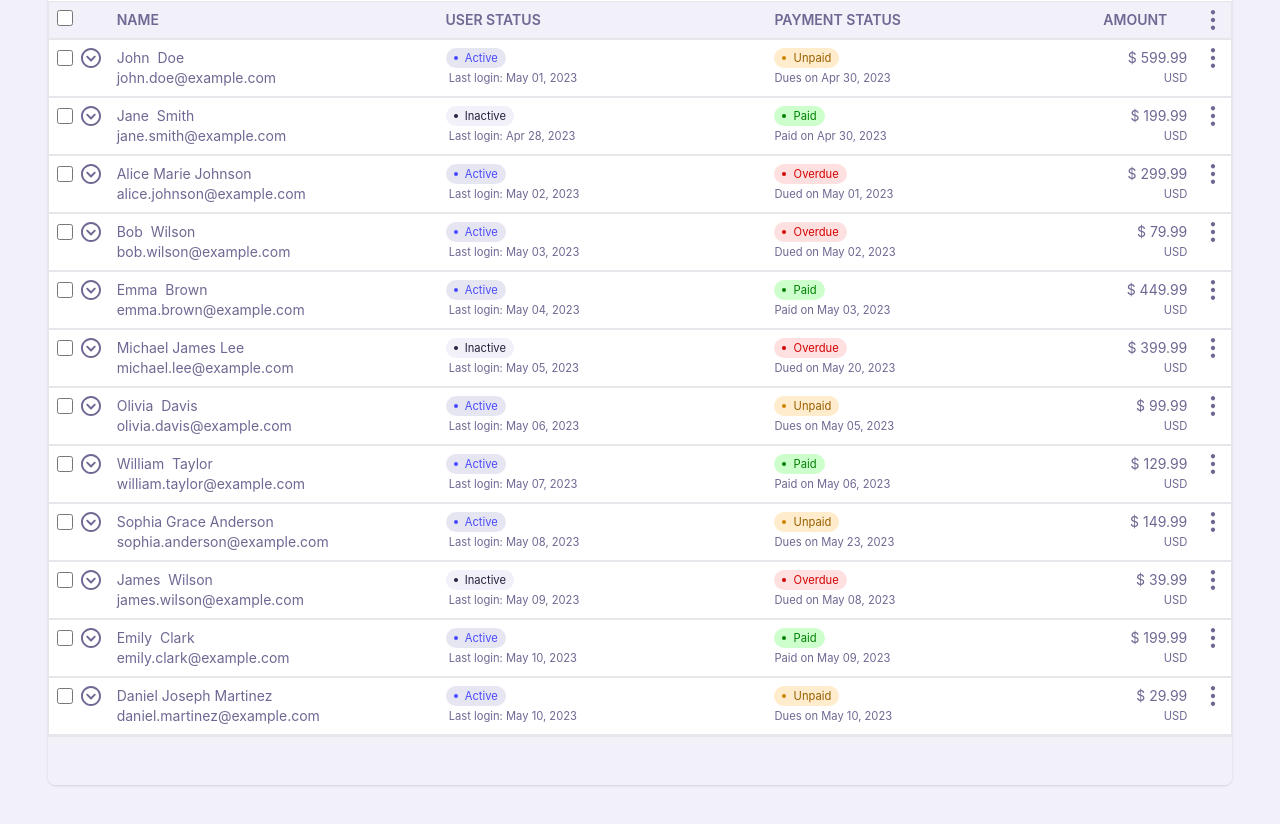
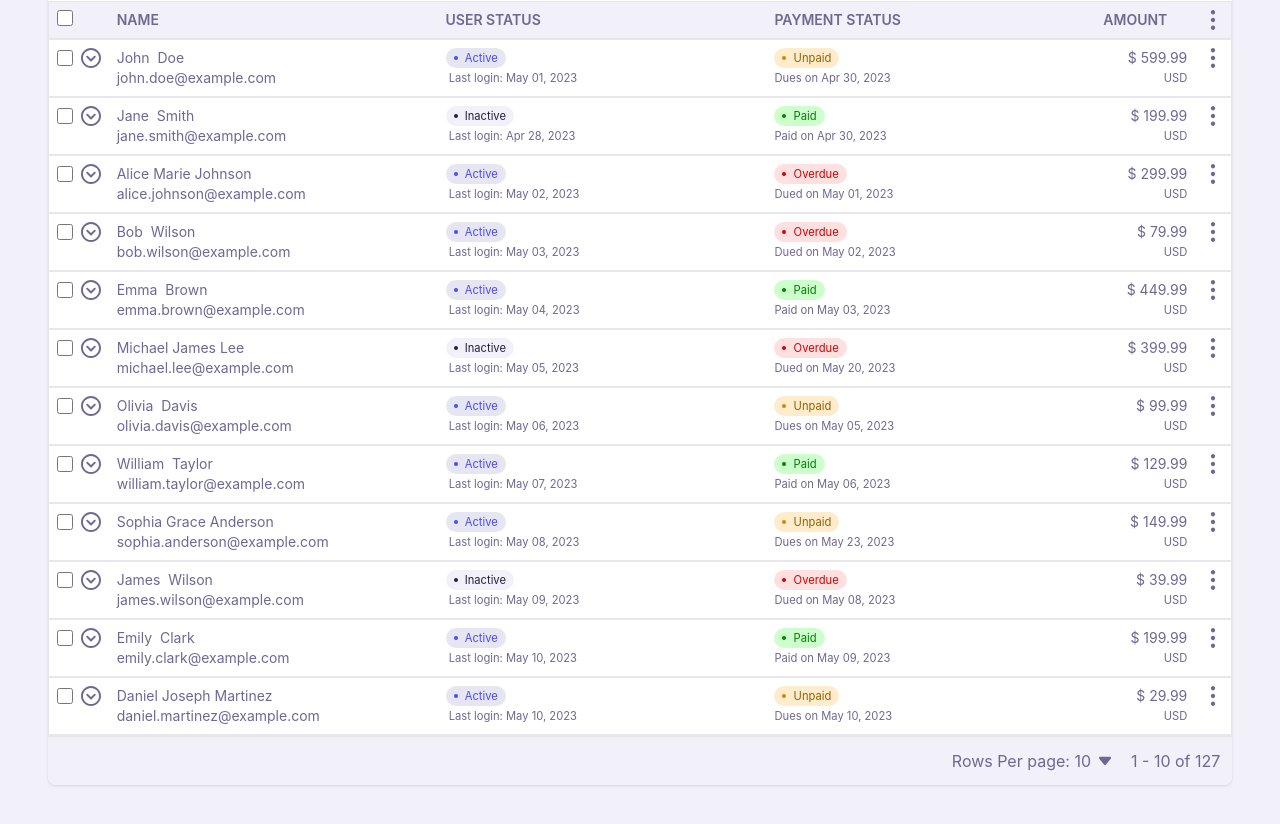
Before and after one commit to ccanokwuru/chisom-scelloo-test, a Vue app: page / in a window 1280 px wide. Shown: the part 196-1020 px from the top of the page. Built offline with nearby package versions, Linux system fonts and the light colour scheme.

Commit message:
fixed all ui

```diff
--- a/src/App.vue
+++ b/src/App.vue
@@ -40,10 +40,11 @@ const filter = computed(() => useUserDataStore().filter)
 const selected_users = ref<User['userId'][]>([])
 const all_users_selected = ref(false)
 
-const changeTab = (t?: UserInventory['paymentStatus'] | 'all') => {
-  active_tab.value = t
+const changeTab = (t?: string) => {
+  const f = t as UserInventory['paymentStatus'] | 'all' | undefined
+  active_tab.value = f
   router.push({ ...route.value, query: { ...route.value.query, tab: t } })
-  filterUsers(t)
+  filterUsers(f)
   reset()
 }
 const changepage = (p?: string | number) => {
@@ -171,7 +172,9 @@ watch(search, (current, old) => {
           class="hover:bg-neutral"
         />
       </div>
-      <Pagination class="bg-neutral py-3" :total_pages="20" />
+      <div class="p-3 bg-neutral">
+        <Pagination :totalIitems="127" />
+      </div>
     </main>
     <footer></footer>
   </div>
--- a/src/components/Pagination.vue
+++ b/src/components/Pagination.vue
@@ -1,35 +1,58 @@
 <script lang="ts" setup>
-import { computed } from 'vue'
+import DropIcon from '@icons/DropIcon.vue'
+import UiDropdown from '@ui/UiDropdown.vue'
 
-const props = defineProps<{
-  total_pages:number
-  active_page?:  string|number
-}>()
+const props = withDefaults(
+  defineProps<{
+    totalIitems: number
+    perPage?: number
+    currentPage?: number
+  }>(),
+  {
+    perPage: 10,
+    currentPage: 1
+  }
+)
+
 const emits = defineEmits<{
-  (e: 'change', page: string|number): void
+  (e: 'changePage', page: number): void
+  (e: 'changeCount', page: number): void
 }>()
 
-const active = computed(
-  () => props.active_page?? 1
-)
+const counts = [5, 10, 25, 50, 100]
+const lastPage = props.currentPage * props.perPage >= props.totalIitems
 </script>
 <template>
-  <div class="pagination">
-    <button
-      type="button"
-      class="p-3 text-sm"
-      v-for="page in total_pages"
-      :key="page"
-      @click="emits('change', page)"
-      :class="{ active: page === active }"
-    >
-      {{ label }}
-    </button>
+  <div class="pagination gap-5">
+    <UiDropdown position="t">
+      <template #trigger>
+        <span class="flex gap-2 items-center">
+          Rows Per page: {{ perPage }}
+          <DropIcon class="size-3" />
+        </span>
+      </template>
+
+      <div class="!grid bg-white shadow rounded p-2">
+        <button
+          type="button"
+          class="min-w-[5rem] p-2 py-1 text-left hover:bg-neutral rounded block"
+          v-for="count in counts"
+          :key="count"
+          @click="emits('changeCount', count)"
+        >
+          {{ count }}
+        </button>
+      </div>
+    </UiDropdown>
+
+    {{ (currentPage - 1) * perPage + 1 }} - {{ !lastPage ? currentPage * perPage : totalIitems }} of
+    {{ totalIitems }}
   </div>
 </template>
 
 <style scoped>
 div {
+  @apply ms-auto w-fit;
   display: flex;
   align-items: baseline;
 }
--- a/src/components/UserRow.vue
+++ b/src/components/UserRow.vue
@@ -128,12 +128,22 @@ const recentInv = computed(
         </div>
       </div>
       <div class="flex justify-end gap-2">
-
         <UiDropdown position="be">
           <template #trigger>
             <MoreIcon />
           </template>
-          <div class="p-20 rounded bg-white shadow"></div>
+          <div
+            class="p-2 rounded bg-white shadow grid *:min-w-[5rem] w-max *:p-1 *:px-2 *:rounded *:whitespace-nowrap *:text-left"
+          >
+            <button type="button" class="hover:bg-neutral">Edit</button>
+            <button type="button" class="hover:bg-neutral">View Propfile</button>
+            <button type="button" class="hover:bg-positive-neutral text-positive">
+              Activate User
+            </button>
+            <button type="button" class="hover:bg-negative-neutral text-negative">
+              Delete User
+            </button>
+          </div>
         </UiDropdown>
       </div>
     </div>
```
